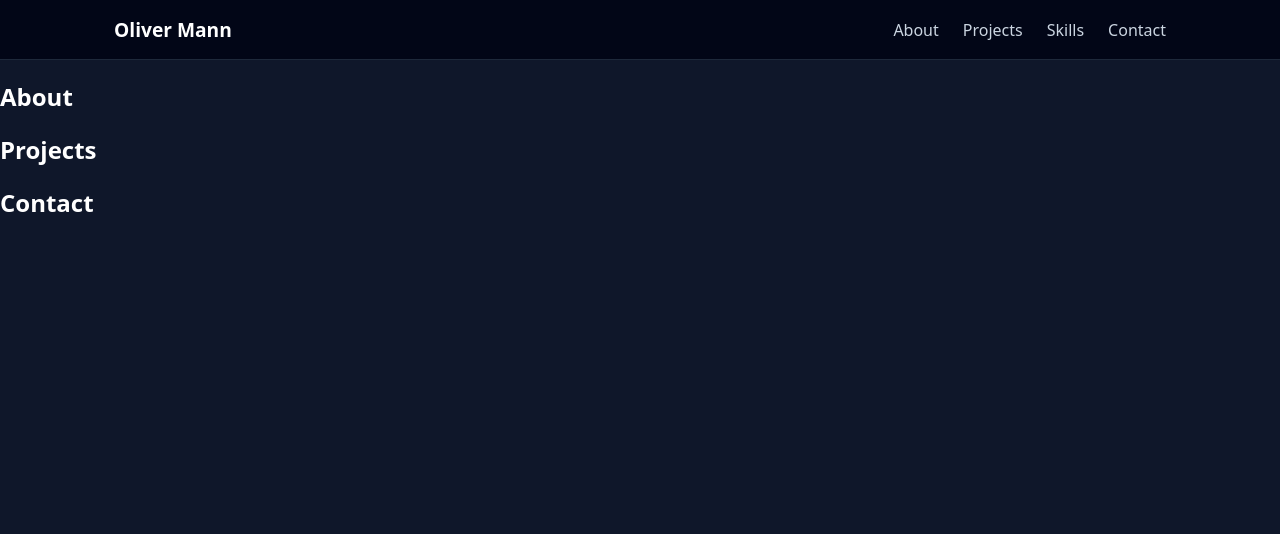
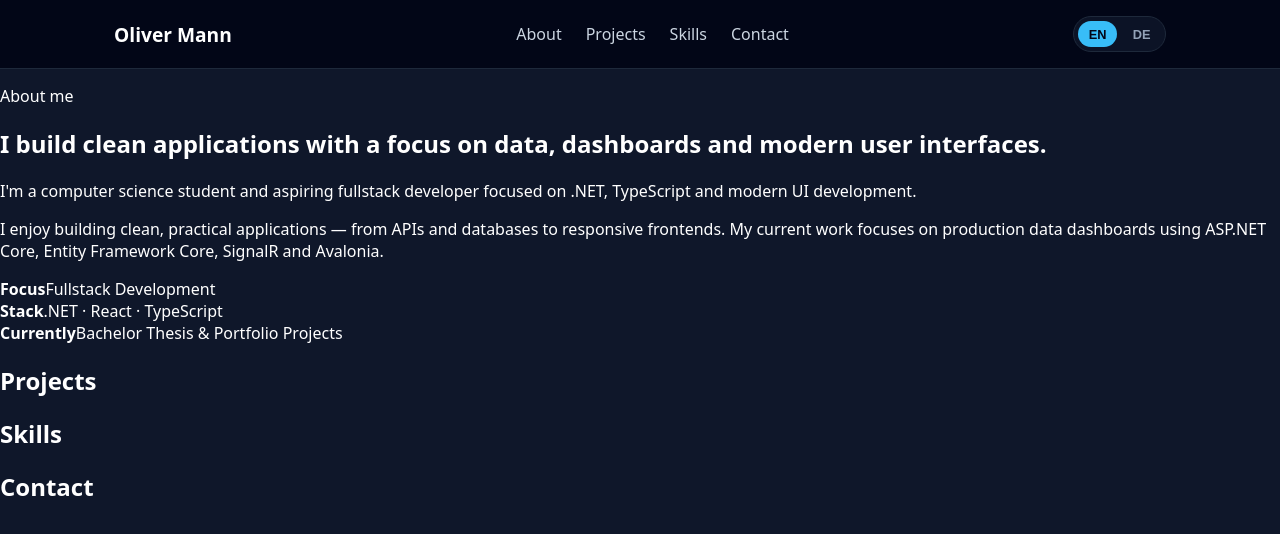
Before and after one commit to omann-dev/DevPortfolio, a React app in the folder portfolio/: page / in a window 1280 px wide. Shown: the top 534 px of the page. Built offline with nearby package versions, Linux system fonts and the light colour scheme; the HTML template or start-up script is replaced by a standard one.

Commit message:
Add language switcher

```diff
--- a/portfolio/src/App.tsx
+++ b/portfolio/src/App.tsx
@@ -1,21 +1,34 @@
-import Header from "./components/Header"
+import { useState } from "react";
+import Header from "./components/Header";
+import About from "./components/About";
+import { translations, type Language } from "./translations";
 
 function App() {
+  const [language, setLanguage] = useState<Language>("en");
+
+  const t = translations[language];
+
   return (
     <>
-      <Header />
+      <Header
+        language={language}
+        setLanguage={setLanguage}
+        nav={t.nav}
+      />
 
       <main>
-        <section id="about">
-          <h2>About</h2>
-        </section>
+        <About content={t.about} />
 
         <section id="projects">
-          <h2>Projects</h2>
+          <h2>{t.nav.projects}</h2>
         </section>
 
         <section id="skills">
-          <h2>Contact</h2>
+          <h2>{t.nav.skills}</h2>
+        </section>
+
+        <section id="contact">
+          <h2>{t.nav.contact}</h2>
         </section>
       </main>
     </>
--- /dev/null
+++ b/portfolio/src/components/About.tsx
@@ -0,0 +1,53 @@
+type AboutProps = {
+  content: {
+    label: string;
+    headline: string;
+    paragraph1: string;
+    paragraph2: string;
+    highlights: {
+      focusTitle: string;
+      focusText: string;
+      stackTitle: string;
+      stackText: string;
+      currentTitle: string;
+      currentText: string;
+    };
+  };
+};
+
+function About({ content }: AboutProps) {
+  return (
+    <section id="about" className="about-section">
+      <div className="about-container">
+        <div className="about-content">
+          <p className="section-label">{content.label}</p>
+
+          <h2>{content.headline}</h2>
+
+          <p>{content.paragraph1}</p>
+
+          <p>{content.paragraph2}</p>
+
+          <div className="about-highlights">
+            <div>
+              <strong>{content.highlights.focusTitle}</strong>
+              <span>{content.highlights.focusText}</span>
+            </div>
+
+            <div>
+              <strong>{content.highlights.stackTitle}</strong>
+              <span>{content.highlights.stackText}</span>
+            </div>
+
+            <div>
+              <strong>{content.highlights.currentTitle}</strong>
+              <span>{content.highlights.currentText}</span>
+            </div>
+          </div>
+        </div>
+      </div>
+    </section>
+  );
+}
+
+export default About;
--- a/portfolio/src/components/Header.tsx
+++ b/portfolio/src/components/Header.tsx
@@ -1,16 +1,53 @@
+import type { Language } from "../translations";
 
-function Header() {
+type HeaderProps = {
+    language: Language;
+    setLanguage: (Language: Language) => void;
+    nav: {
+        about: string;
+        projects: string;
+        skills: string;
+        contact: string;
+    };
+};
+
+function Header({ language, setLanguage, nav }): HeaderProps{
+
     return (
         <header>
             <nav>
                 <h1>Oliver Mann</h1>
 
                 <ul>
-                    <li><a href="#about">About</a></li>
-                    <li><a href="#projects">Projects</a></li>
-                    <li><a href="#skills">Skills</a></li>
-                    <li><a href="#contact">Contact</a></li>
+                    <li>
+                        <a href="#about">{nav.about}</a>
+                    </li>
+                    <li>
+                        <a href="#projects">{nav.projects}</a>
+                    </li>
+                    <li>
+                        <a href="#skills">{nav.skills}</a>
+                    </li>
+                    <li>
+                        <a href="#contact">{nav.contact}</a>
+                    </li>
                 </ul>
+
+                <div className="language-switch">
+                    <button
+                        className={language === "en" ? "active" : ""}
+                        onClick={() => setLanguage("en")}
+                    >
+                        EN
+                    </button>
+
+                    <button
+                        className={language === "de" ? "active" : ""}
+                        onClick={() => setLanguage("de")}
+                    >
+                        DE
+                    </button>
+                </div>
             </nav>
 
         </header>
--- a/portfolio/src/index.css
+++ b/portfolio/src/index.css
@@ -45,3 +45,32 @@ nav a {
 nav a:hover {
   color: white;
 }
+
+.language-switch {
+  display: flex;
+  gap: 0.35rem;
+  padding: 0.25rem;
+  border: 1px solid #1e293b;
+  border-radius: 999px;
+  background: rgba(15, 23, 42, 0.8);
+}
+
+.language-switch button {
+  border: none;
+  border-radius: 999px;
+  padding: 0.35rem 0.65rem;
+  background: transparent;
+  color: #94a3b8;
+  font-size: 0.8rem;
+  font-weight: 700;
+  cursor: pointer;
+}
+
+.language-switch button:hover {
+  color: #f8fafc;
+}
+
+.language-switch button.active {
+  background: #38bdf8;
+  color: #020617;
+}
--- /dev/null
+++ b/portfolio/src/translations.ts
@@ -0,0 +1,55 @@
+export type Language = "en" | "de";
+
+export const translations = {
+  en: {
+    nav: {
+      about: "About",
+      projects: "Projects",
+      skills: "Skills",
+      contact: "Contact",
+    },
+    about: {
+      label: "About me",
+      headline:
+        "I build clean applications with a focus on data, dashboards and modern user interfaces.",
+      paragraph1:
+        "I'm a computer science student and aspiring fullstack developer focused on .NET, TypeScript and modern UI development.",
+      paragraph2:
+        "I enjoy building clean, practical applications — from APIs and databases to responsive frontends. My current work focuses on production data dashboards using ASP.NET Core, Entity Framework Core, SignalR and Avalonia.",
+      highlights: {
+        focusTitle: "Focus",
+        focusText: "Fullstack Development",
+        stackTitle: "Stack",
+        stackText: ".NET · React · TypeScript",
+        currentTitle: "Currently",
+        currentText: "Bachelor Thesis & Portfolio Projects",
+      },
+    },
+  },
+
+  de: {
+    nav: {
+      about: "Über mich",
+      projects: "Projekte",
+      skills: "Skills",
+      contact: "Kontakt",
+    },
+    about: {
+      label: "Über mich",
+      headline:
+        "Ich entwickle saubere Anwendungen mit Fokus auf Daten, Dashboards und moderne Benutzeroberflächen.",
+      paragraph1:
+        "Ich bin Informatikstudent und angehender Fullstack-Entwickler mit Fokus auf .NET, TypeScript und moderne UI-Entwicklung.",
+      paragraph2:
+        "Ich entwickle gerne praktische Anwendungen — von APIs und Datenbanken bis hin zu responsiven Frontends. Aktuell beschäftige ich mich mit Produktionsdaten-Dashboards auf Basis von ASP.NET Core, Entity Framework Core, SignalR und Avalonia.",
+      highlights: {
+        focusTitle: "Fokus",
+        focusText: "Fullstack-Entwicklung",
+        stackTitle: "Stack",
+        stackText: ".NET · React · TypeScript",
+        currentTitle: "Aktuell",
+        currentText: "Bachelorarbeit & Portfolio-Projekte",
+      },
+    },
+  },
+} as const;
```
